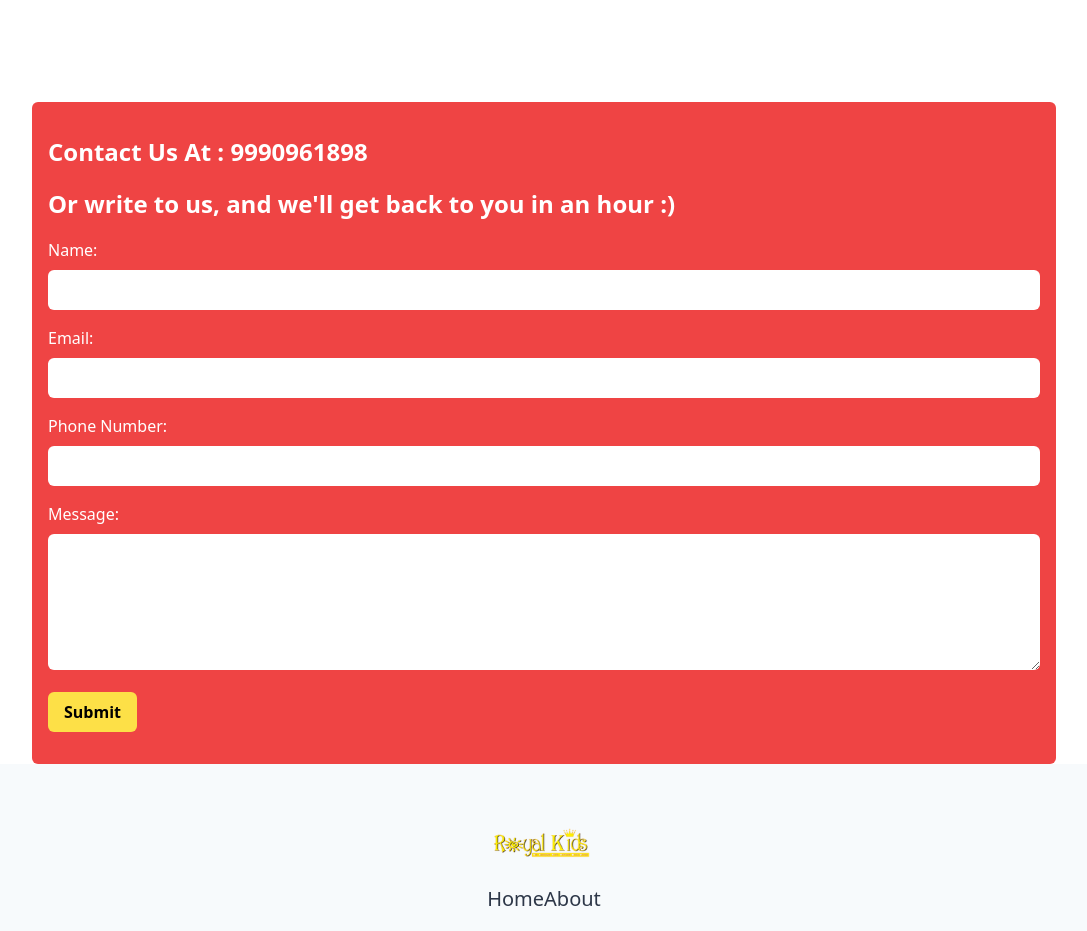
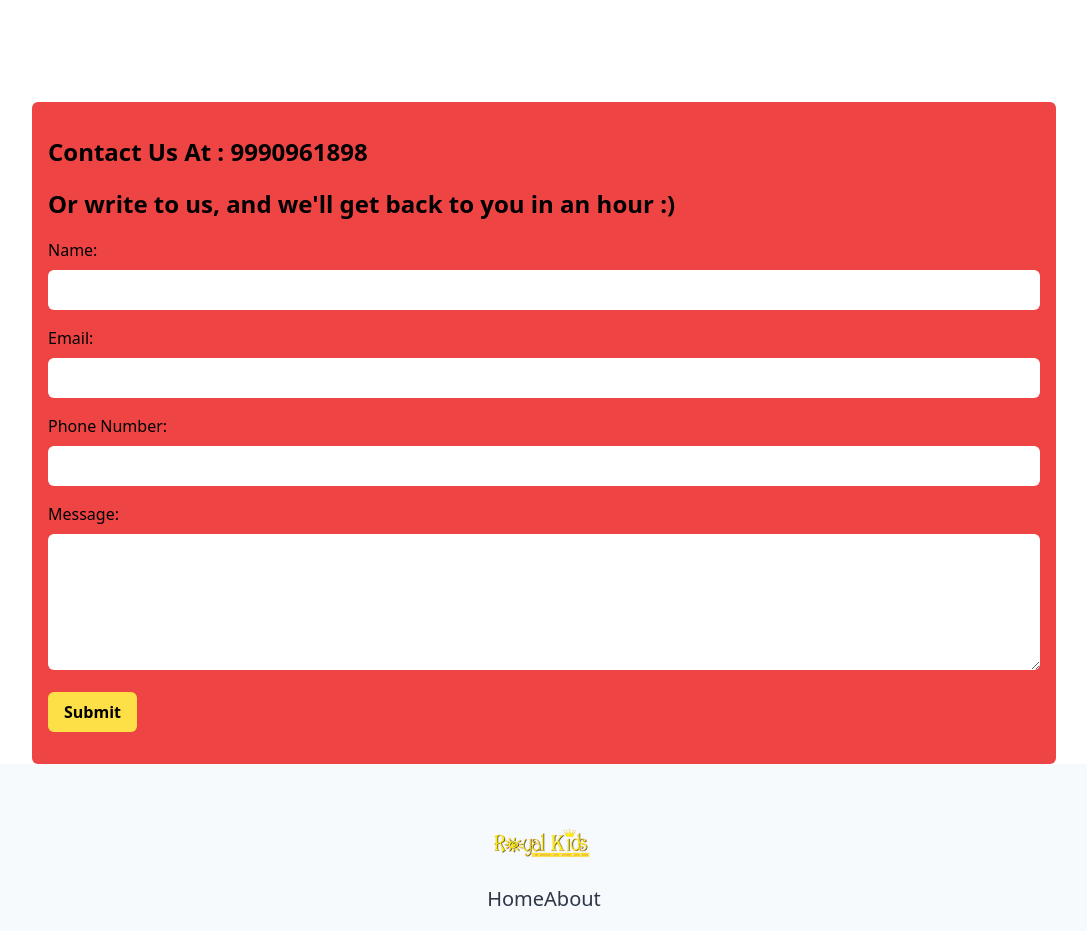
Before and after one commit to beingutsav/royal-kids-initial, a Next.js app: page / in a window 1280 px wide. Shown: the part 2940-3871 px from the top of the page, without its empty margins (96-1183 px from the left). Built offline with nearby package versions, Linux system fonts and the light colour scheme.

Commit message:
Updated font styling of contact form

```diff
--- a/src/templates/ContactForm.tsx
+++ b/src/templates/ContactForm.tsx
@@ -56,15 +56,15 @@ const ContactForm: React.FC = () => {
 
   return (
     <div className="mx-auto mt-20 max-w-screen-lg rounded-md bg-red-500 px-4 py-8">
-      <h2 className="mb-4 text-2xl font-semibold text-white">
+      <h2 className="mb-4 text-2xl font-semibold text-black">
         Contact Us At : {AppConfig.enquiry_number}
       </h2>
-      <h3 className="mb-4 text-2xl font-semibold text-white">
+      <h3 className="mb-4 text-2xl font-semibold text-black">
         Or write to us, and we'll get back to you in an hour :)
       </h3>
       <form onSubmit={handleSubmit}>
         <div className="mb-4">
-          <label htmlFor="name" className="mb-2 block text-white">
+          <label htmlFor="name" className="mb-2 block text-black">
             Name:
           </label>
           <input
@@ -78,7 +78,7 @@ const ContactForm: React.FC = () => {
           />
         </div>
         <div className="mb-4">
-          <label htmlFor="email" className="mb-2 block text-white">
+          <label htmlFor="email" className="mb-2 block text-black">
             Email:
           </label>
           <input
@@ -92,7 +92,7 @@ const ContactForm: React.FC = () => {
           />
         </div>
         <div className="mb-4">
-          <label htmlFor="phoneNumber" className="mb-2 block text-white">
+          <label htmlFor="phoneNumber" className="mb-2 block text-black">
             Phone Number:
           </label>
           <input
@@ -106,7 +106,7 @@ const ContactForm: React.FC = () => {
           />
         </div>
         <div className="mb-4">
-          <label htmlFor="message" className="mb-2 block text-white">
+          <label htmlFor="message" className="mb-2 block text-black">
             Message:
           </label>
           <textarea
@@ -127,7 +127,7 @@ const ContactForm: React.FC = () => {
         </button>
       </form>
       {showSplash && (
-        <div className="mt-4 rounded-md bg-green-500 px-4 py-2 text-white">
+        <div className="mt-4 rounded-md bg-green-500 px-4 py-2 text-black">
           Message sent successfully!
         </div>
       )}
```
Also changed, not shown: 1 other file (tests, documents, lock files or other folders).
